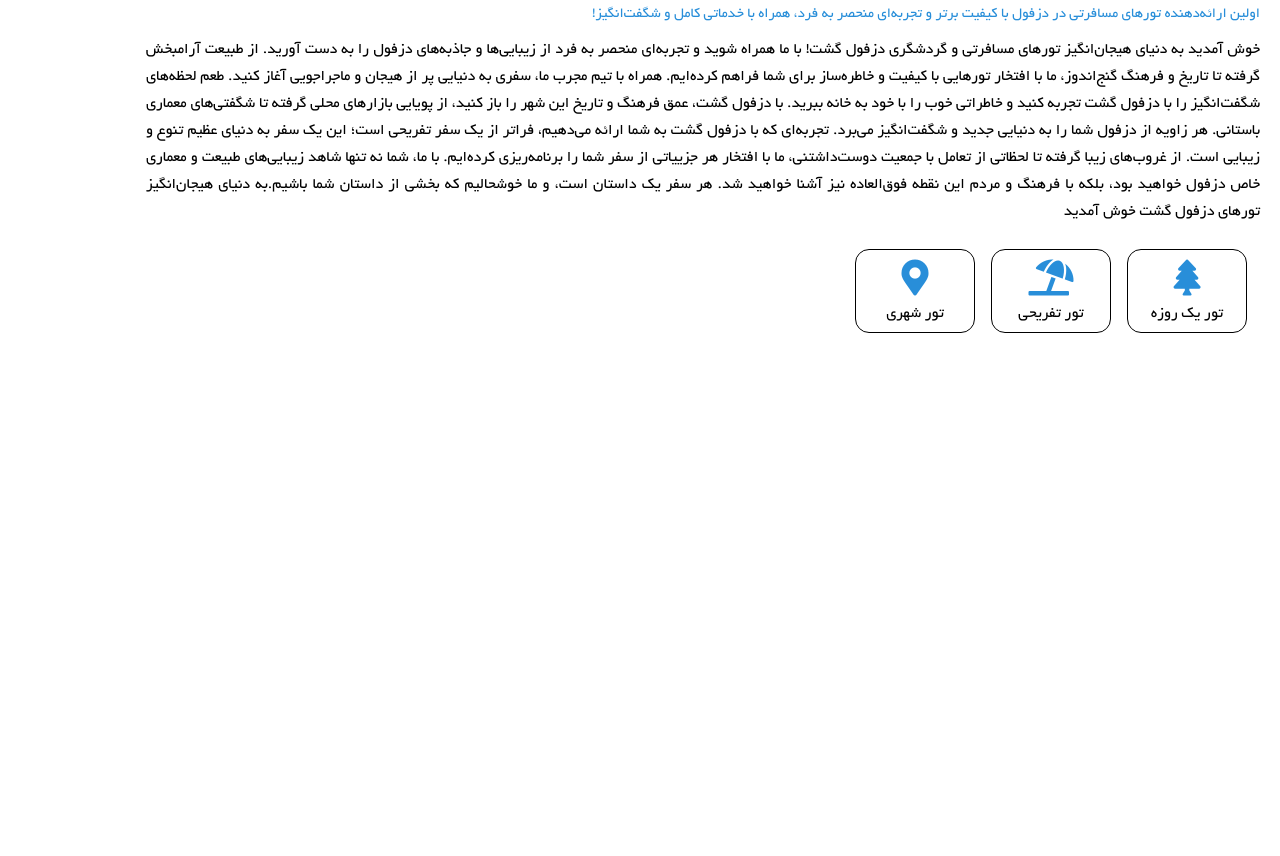
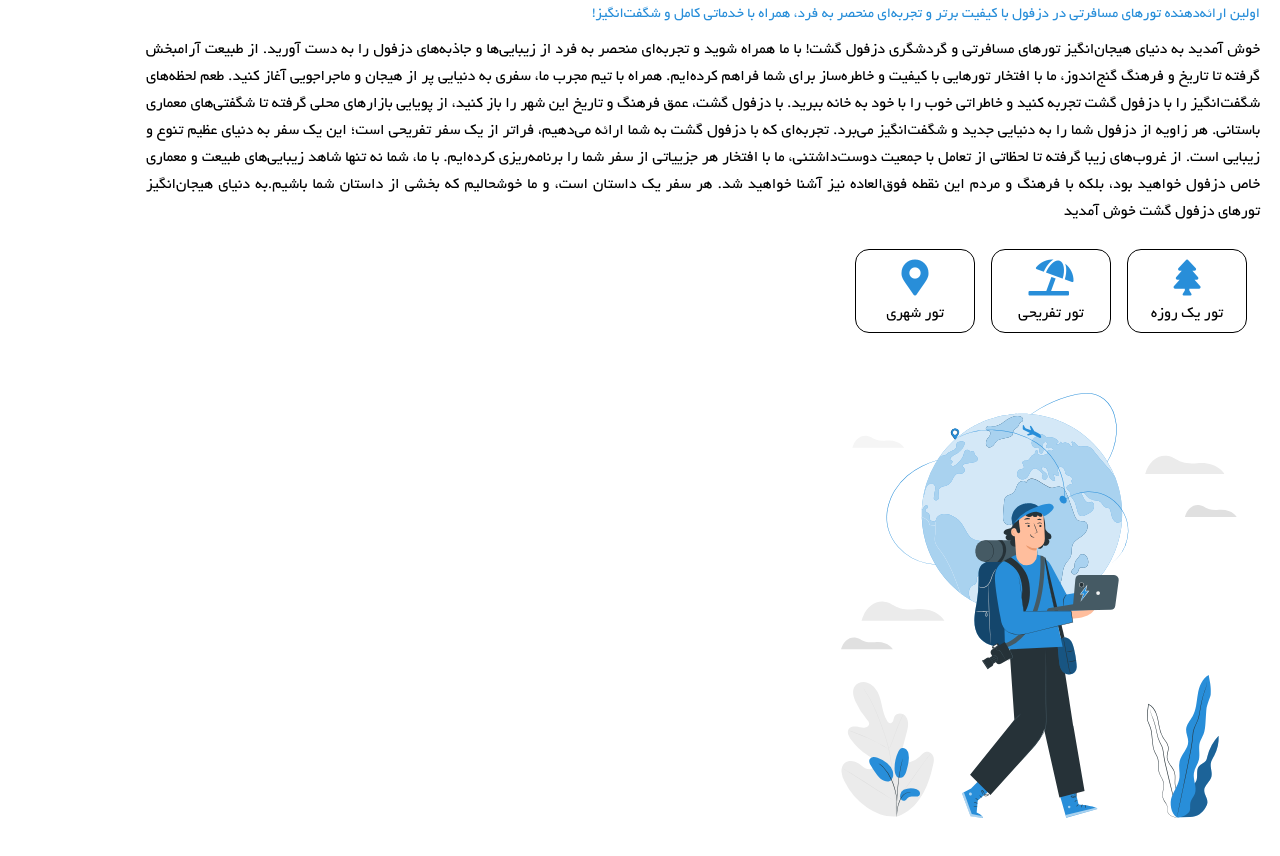
Before and after one commit to mmk4-81/Dezful_gasht, a plain HTML site: page index.html in a window 1280 px wide. Shown: the part 148-1004 px from the top of the page. Before the commit the page ends 800 px from the top, so only its background shows below. Drawn offline with Linux system fonts and the light colour scheme.

Commit message:
header bottom left

```diff
--- a/index.html
+++ b/index.html
@@ -93,6 +93,9 @@
             </div>
           </div>
         </div>
+        <div class="header_bottom_left ">
+          <img src="assets/image/travel.svg" alt="travel" height="500px" />
+        </div>
       </div>
     </div>
   </body>
```
Also changed, not shown: assets/image/travel.svg (added).
